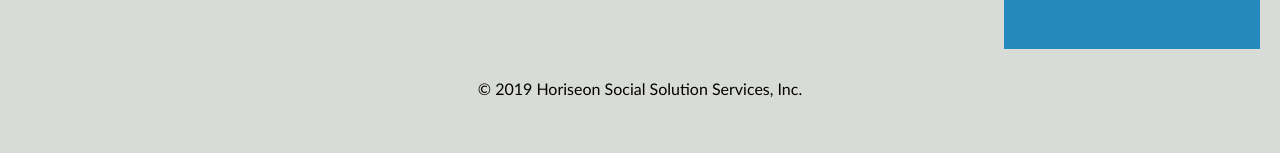
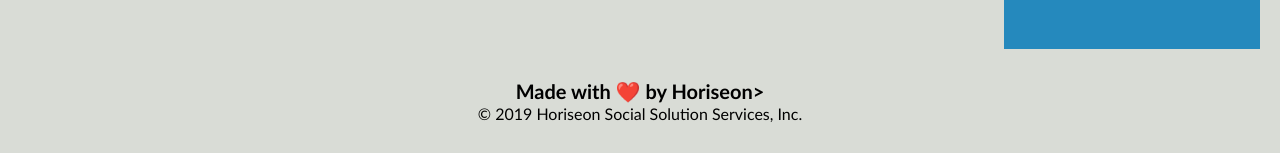
Before and after one commit to emilymetzgar/01-code-refactor, a plain HTML site: page index.html in a window 1280 px wide. Shown: the part 1854-2007 px from the top of the page. Before the commit the page ends 1982 px from the top, so only its background shows below. Drawn offline with Linux system fonts and the light colour scheme.

Commit message:
fixed the h4 in html

```diff
--- a/index.html
+++ b/index.html
@@ -113,7 +113,7 @@
 
     <footer>
 
-        <h4 class="footer-h4" Made with ❤️️ by Horiseon></h4>
+        <h4 class="footer-h4">Made with ❤️️ by Horiseon></h4>
 
         <p>
             &copy; 2019 Horiseon Social Solution Services, Inc.
```
